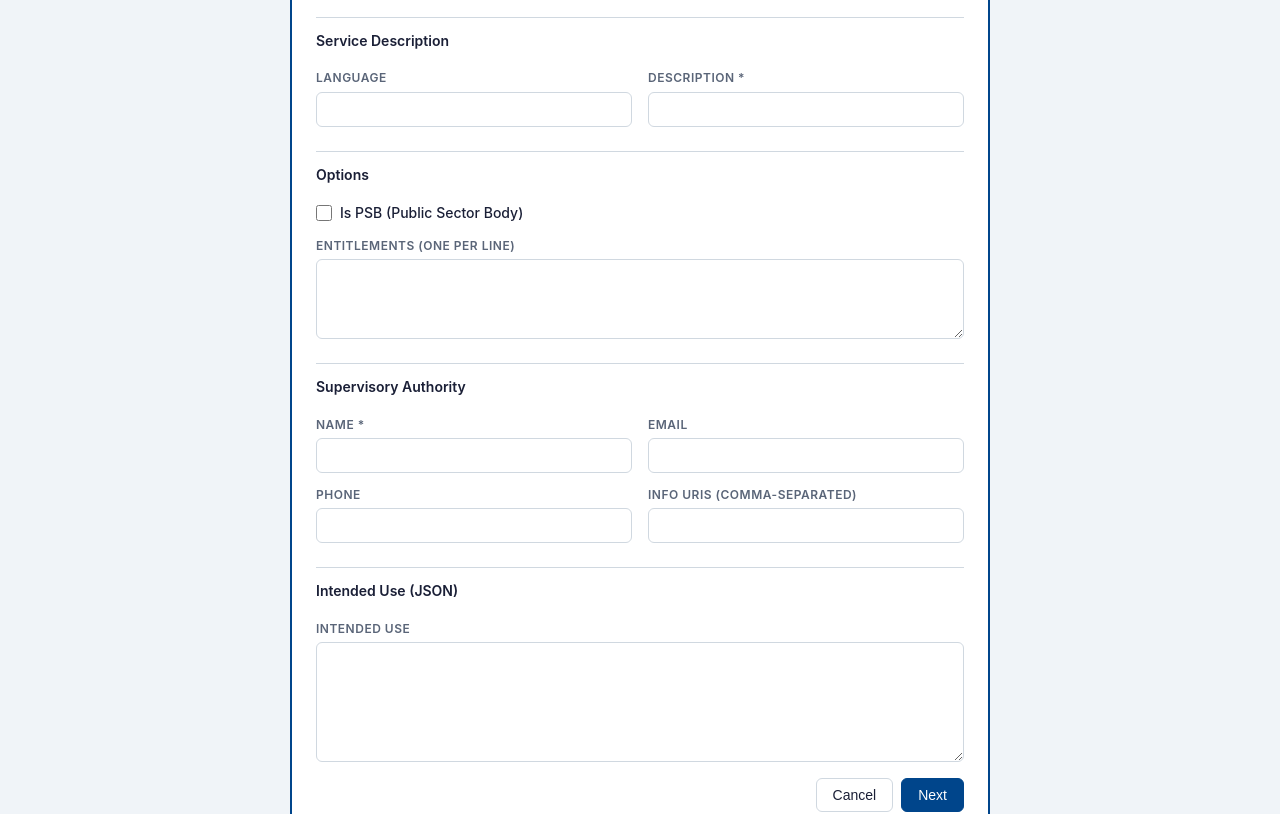
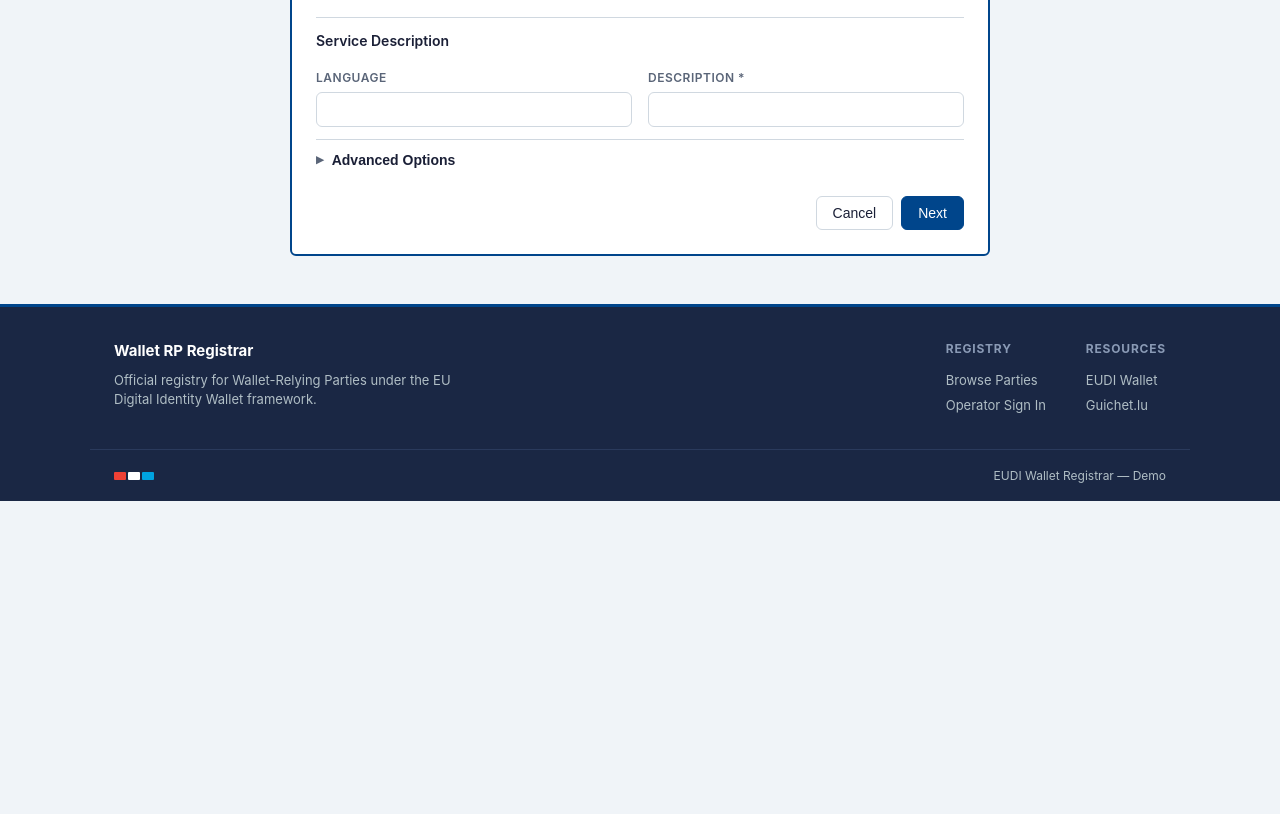
Before and after one commit to hopae-official/registrar, a React (Vite) app in the folder registrar-fe/: page /dashboard/register-intermediary in a window 1280 px wide. Shown: the part 580-1394 px from the top of the page. After the commit the page ends 1081 px from the top, so only its background shows below. Built offline with nearby package versions, Linux system fonts and the light colour scheme; sample sign-in values are in the browser's storage.

Commit message:
feat: change the registration cert

```diff
--- a/registrar-fe/src/index.css
+++ b/registrar-fe/src/index.css
@@ -834,7 +834,7 @@ body {
 }
 
 .form-group textarea.json-textarea {
-  min-height: 120px;
+  min-height: 500px;
 }
 
 .form-check {
@@ -1298,6 +1298,55 @@ body {
   transition: color 0.15s;
 }
 
+/* Credential presets */
+.credential-presets {
+  display: flex;
+  gap: 6px;
+  margin-bottom: 8px;
+}
+
+/* Form accordion */
+.form-accordion {
+  grid-column: 1 / -1;
+}
+
+.form-accordion-toggle {
+  display: flex;
+  align-items: center;
+  gap: 8px;
+  width: 100%;
+  padding: 12px 0;
+  border: none;
+  border-top: 1px solid var(--color-border);
+  background: none;
+  cursor: pointer;
+  font-size: 14px;
+  font-weight: 600;
+  color: var(--color-text);
+  text-align: left;
+}
+
+.form-accordion-toggle:hover {
+  color: var(--color-primary);
+}
+
+.form-accordion-arrow {
+  display: inline-block;
+  font-size: 10px;
+  transition: transform 0.2s;
+  color: var(--color-text-secondary);
+}
+
+.form-accordion-arrow.open {
+  transform: rotate(90deg);
+}
+
+.form-accordion-body {
+  display: grid;
+  grid-template-columns: 1fr 1fr;
+  gap: 12px 16px;
+}
+
 /* Register page (wider layout) */
 .register-page {
   max-width: 700px;
@@ -1534,4 +1583,9 @@ body {
   .intermediary-list {
     max-height: 240px;
   }
-}
+
+  /* Accordion body: single column on mobile */
+  .form-accordion-body {
+    grid-template-columns: 1fr;
+  }
+}
--- a/registrar-fe/src/pages/RPDetail.tsx
+++ b/registrar-fe/src/pages/RPDetail.tsx
@@ -12,7 +12,7 @@ import {
   deleteWRP,
   generateECP256KeyPair,
 } from '../api/client';
-import { registrationCertPreset, accessCertPreset } from '../presets/data';
+import { registrationCertPreset, accessCertPreset, credentialPresets } from '../presets/data';
 import { decodeX509, decodeJWT } from '../utils/certDecode';
 
 function formatDN(dn: Record<string, string>): string {
@@ -233,6 +233,7 @@ export default function RPDetail() {
   const [regPurposeLang, setRegPurposeLang] = useState(registrationCertPreset.purpose[0].lang);
   const [regPurposeContent, setRegPurposeContent] = useState(registrationCertPreset.purpose[0].content);
   const [regCredentials, setRegCredentials] = useState(JSON.stringify(registrationCertPreset.credentials, null, 2));
+  const [regCredentialCustom, setRegCredentialCustom] = useState(false);
   const [regIntermediary, setRegIntermediary] = useState('');
 
   const load = useCallback(async () => {
@@ -274,6 +275,8 @@ export default function RPDetail() {
     }
   };
 
+  const usesIntermediary = rp?.usesIntermediary?.length > 0;
+
   const openRegForm = () => {
     setShowRegForm(true);
     setShowAccessForm(false);
@@ -282,10 +285,21 @@ export default function RPDetail() {
     setRegPurposeLang(registrationCertPreset.purpose[0].lang);
     setRegPurposeContent(registrationCertPreset.purpose[0].content);
     setRegCredentials(JSON.stringify(registrationCertPreset.credentials, null, 2));
+    setRegCredentialCustom(false);
     // Pre-fill intermediary ID from RP's usesIntermediary reference
     const interRef = rp?.usesIntermediary?.[0];
     const interId = interRef?.registryURI?.replace(/^\/wrp\//, '') ?? '';
     setRegIntermediary(interId);
+  };
+
+  const applyCredentialPreset = (key: 'pid' | 'ageVerification' | 'custom') => {
+    if (key === 'custom') {
+      setRegCredentials('[\n  \n]');
+      setRegCredentialCustom(true);
+    } else {
+      setRegCredentials(JSON.stringify(credentialPresets[key], null, 2));
+      setRegCredentialCustom(false);
+    }
   };
 
   const handleCreateAccessCert = async (e: React.FormEvent) => {
@@ -494,14 +508,16 @@ export default function RPDetail() {
             <button
               className="btn btn-primary"
               onClick={showAccessForm ? () => setShowAccessForm(false) : openAccessForm}
-              disabled={creating !== null}
+              disabled={creating !== null || usesIntermediary}
             >
               {showAccessForm ? 'Cancel' : 'Create Access Cert'}
             </button>
           )}
         </div>
         <p className="subtitle">
-          X.509 certificates for mTLS access. A fresh EC P-256 key pair is generated for each certificate.
+          {usesIntermediary
+            ? 'Access certificates are managed by your intermediary.'
+            : 'X.509 certificates for mTLS access. A fresh EC P-256 key pair is generated for each certificate.'}
         </p>
 
         {/* Access Cert Form */}
@@ -668,25 +684,33 @@ export default function RPDetail() {
                 />
               </div>
 
-              <div className="form-section-title">Credentials (JSON)</div>
+              <div className="form-section-title">Credentials</div>
               <div className="form-group form-full">
-                <label>Credentials</label>
+                <div className="credential-presets">
+                  <button type="button" className="btn btn-sm" onClick={() => applyCredentialPreset('pid')}>PID</button>
+                  <button type="button" className="btn btn-sm" onClick={() => applyCredentialPreset('ageVerification')}>Age Verification</button>
+                  <button type="button" className="btn btn-sm" onClick={() => applyCredentialPreset('custom')}>Custom</button>
+                </div>
                 <textarea
                   className="json-textarea"
                   value={regCredentials}
                   onChange={(e) => setRegCredentials(e.target.value)}
+                  readOnly={!regCredentialCustom}
                 />
               </div>
 
-              <div className="form-section-title">Intermediary (optional)</div>
+              {usesIntermediary && (
+                <>
+                  <div className="form-section-title">Intermediary</div>
                   <div className="form-group form-full">
                     <label>Intermediary RP ID</label>
                     <input
                       value={regIntermediary}
-                  onChange={(e) => setRegIntermediary(e.target.value)}
-                  placeholder="Leave empty if not using intermediary"
+                      readOnly
                     />
                   </div>
+                </>
+              )}
             </div>
             <div className="form-actions">
               <button
--- a/registrar-fe/src/pages/RegisterIntermediary.tsx
+++ b/registrar-fe/src/pages/RegisterIntermediary.tsx
@@ -20,6 +20,7 @@ export default function RegisterIntermediary() {
   });
   const [creating, setCreating] = useState(false);
   const [error, setError] = useState('');
+  const [advancedOpen, setAdvancedOpen] = useState(false);
   const [uploadedFile, setUploadedFile] = useState<string | null>(null);
 
   useEffect(() => {
@@ -250,7 +251,17 @@ export default function RegisterIntermediary() {
             />
           </div>
 
-          <div className="form-section-title">Options</div>
+          <div className="form-accordion">
+            <button
+              type="button"
+              className="form-accordion-toggle"
+              onClick={() => setAdvancedOpen(!advancedOpen)}
+            >
+              <span className={`form-accordion-arrow ${advancedOpen ? 'open' : ''}`}>&#9654;</span>
+              Advanced Options
+            </button>
+            {advancedOpen && (
+              <div className="form-accordion-body">
                 <div className="form-group">
                   <div className="form-check">
                     <input
@@ -303,15 +314,8 @@ export default function RegisterIntermediary() {
                     onChange={(e) => updateForm('supervisoryAuthorityURI', e.target.value)}
                   />
                 </div>
-
-          <div className="form-section-title">Intended Use (JSON)</div>
-          <div className="form-group form-full">
-            <label>Intended Use</label>
-            <textarea
-              className="json-textarea"
-              value={form.intendedUse}
-              onChange={(e) => updateForm('intendedUse', e.target.value)}
-            />
+              </div>
+            )}
           </div>
         </div>
 
--- a/registrar-fe/src/pages/RegisterRP.tsx
+++ b/registrar-fe/src/pages/RegisterRP.tsx
@@ -16,12 +16,14 @@ export default function RegisterRP() {
   const [form, setForm] = useState<FormData>(emptyForm);
   const [creating, setCreating] = useState(false);
   const [error, setError] = useState('');
+  const [advancedOpen, setAdvancedOpen] = useState(false);
 
   // Intermediary state
   const [intermediaries, setIntermediaries] = useState<any[]>([]);
   const [search, setSearch] = useState('');
   const [selectedIntermediary, setSelectedIntermediary] = useState<any | null>(null);
   const [uploadedFile, setUploadedFile] = useState<string | null>(null);
+  const [showingIntermediary, setShowingIntermediary] = useState(false);
 
   const loadIntermediaries = useCallback(async () => {
     try {
@@ -116,7 +118,16 @@ export default function RegisterRP() {
     if (file) setUploadedFile(file.name);
   };
 
+  const cancelIntermediary = () => {
+    setShowingIntermediary(false);
+    setSelectedIntermediary(null);
+    setUploadedFile(null);
+    setSearch('');
+  };
+
   if (step === 'advanced') {
+    const hasIntermediary = selectedIntermediary && uploadedFile;
+
     return (
       <div className="page register-page">
         <div className="step-indicator">
@@ -131,20 +142,25 @@ export default function RegisterRP() {
 
         {error && <div className="alert alert-error">{error}</div>}
 
-        <div className="form-actions" style={{ marginBottom: 20 }}>
+        {!showingIntermediary ? (
+          <div style={{ textAlign: 'left', padding: '32px 0' }}>
             <button
               className="btn btn-secondary"
-            onClick={() => setStep('rp-info')}
+              onClick={() => setShowingIntermediary(true)}
               disabled={creating}
             >
-            Back
+              Select Intermediary
             </button>
+          </div>
+        ) : (
+          <>
+            <div style={{ marginBottom: 12, textAlign: 'right' }}>
               <button
-            className="btn btn-primary"
-            onClick={() => handleRegister(false)}
+                className="btn btn-secondary btn-sm"
+                onClick={cancelIntermediary}
                 disabled={creating}
               >
-            {creating ? 'Registering...' : 'Skip & Register'}
+                Cancel Selection
               </button>
             </div>
 
@@ -217,18 +233,29 @@ export default function RegisterRP() {
                     <div className="file-uploaded-icon">&#10003;</div>
                     <p className="file-uploaded-name">{uploadedFile}</p>
                     <p className="file-uploaded-status">File uploaded successfully</p>
-                <button
-                  className="btn btn-primary"
-                  style={{ marginTop: 16 }}
-                  onClick={() => handleRegister(true)}
-                  disabled={creating}
-                >
-                  {creating ? 'Registering...' : 'Register'}
-                </button>
                   </div>
                 )}
               </div>
             )}
+          </>
+        )}
+
+        <div className="form-actions" style={{ marginTop: 24 }}>
+          <button
+            className="btn btn-secondary"
+            onClick={() => setStep('rp-info')}
+            disabled={creating}
+          >
+            Back
+          </button>
+          <button
+            className="btn btn-primary"
+            onClick={() => handleRegister(!!hasIntermediary)}
+            disabled={creating || (showingIntermediary && !hasIntermediary)}
+          >
+            {creating ? 'Registering...' : hasIntermediary ? 'Register' : 'Skip'}
+          </button>
+        </div>
       </div>
     );
   }
@@ -336,7 +363,17 @@ export default function RegisterRP() {
             />
           </div>
 
-          <div className="form-section-title">Options</div>
+          <div className="form-accordion">
+            <button
+              type="button"
+              className="form-accordion-toggle"
+              onClick={() => setAdvancedOpen(!advancedOpen)}
+            >
+              <span className={`form-accordion-arrow ${advancedOpen ? 'open' : ''}`}>&#9654;</span>
+              Advanced Options
+            </button>
+            {advancedOpen && (
+              <div className="form-accordion-body">
                 <div className="form-group">
                   <div className="form-check">
                     <input
@@ -389,15 +426,8 @@ export default function RegisterRP() {
                     onChange={(e) => updateForm('supervisoryAuthorityURI', e.target.value)}
                   />
                 </div>
-
-          <div className="form-section-title">Intended Use (JSON)</div>
-          <div className="form-group form-full">
-            <label>Intended Use</label>
-            <textarea
-              className="json-textarea"
-              value={form.intendedUse}
-              onChange={(e) => updateForm('intendedUse', e.target.value)}
-            />
+              </div>
+            )}
           </div>
         </div>
 
--- a/registrar-fe/src/presets/data.ts
+++ b/registrar-fe/src/presets/data.ts
@@ -275,6 +275,28 @@ export const registrationCertPreset = {
   ],
 };
 
+export const credentialPresets = {
+  pid: [
+    {
+      format: 'vc+sd-jwt',
+      meta: { vct_values: ['urn:eu.europa.ec.eudi:pid:1'] },
+      claim: [
+        { path: ['given_name'] },
+        { path: ['family_name'] },
+        { path: ['birth_date'] },
+        { path: ['resident_address'] },
+      ],
+    },
+  ],
+  ageVerification: [
+    {
+      format: 'vc+sd-jwt',
+      meta: { vct_values: ['urn:eu.europa.ec.eudi:pid:1'] },
+      claim: [{ path: ['age_over_18'] }],
+    },
+  ],
+};
+
 export const accessCertPreset = {
   dns: ['verify.hopae.com', 'api.example.lu'],
 };
```
Lines whose indentation alone changed are shown as unchanged.
